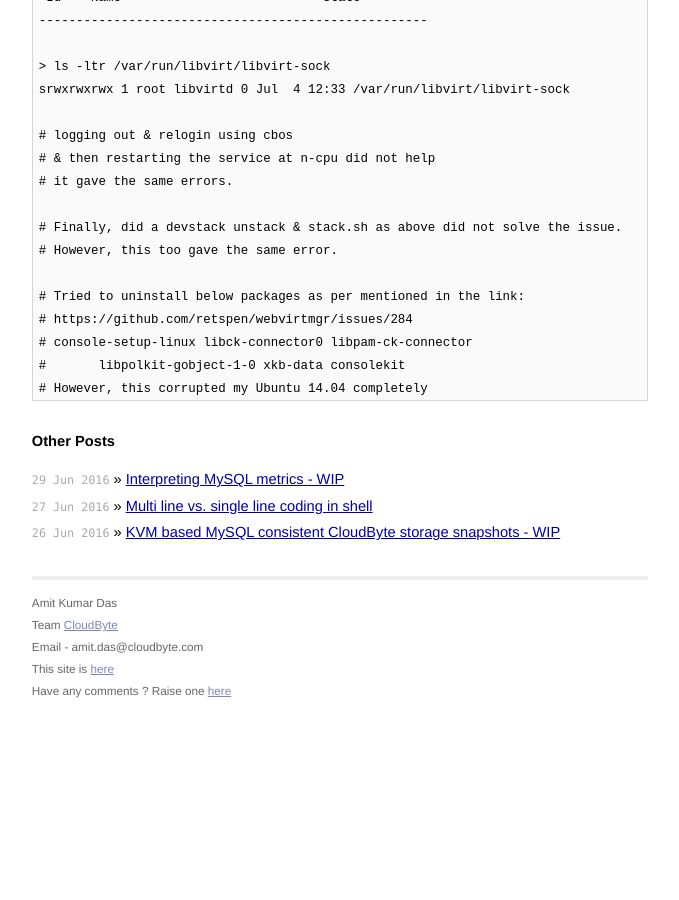
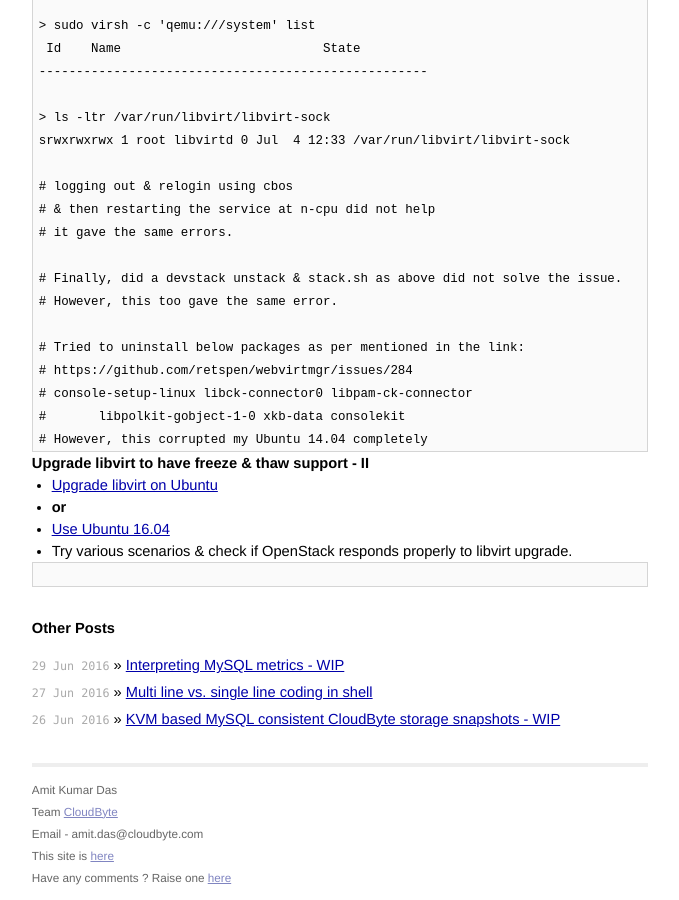
Before and after one commit to AmitKumarDas/amitkumardas.github.io, a Jekyll site: the page built from _posts/2016-04-09-kvm-based-crash-consistent-cloudbyte-storage-snapshots.md, in a window 1280 px wide and 900 px high, scrolled down 6016 px. Shown: the whole window, without its empty margins (300-979 px from the left). Built offline with Jekyll 4.4.1, drawn with Linux system fonts in a browser that asks for light colours; before the commit the page ends 6730 px from its top, so only the background shows below that; some of the changed text lies outside the part shown.

Commit message:
Update 2016-04-09-kvm-based-crash-consistent-cloudbyte-storage-snapshots.md

````diff
--- a/_posts/2016-04-09-kvm-based-crash-consistent-cloudbyte-storage-snapshots.md
+++ b/_posts/2016-04-09-kvm-based-crash-consistent-cloudbyte-storage-snapshots.md
@@ -309,3 +311,14 @@
 # 	libpolkit-gobject-1-0 xkb-data consolekit
 # However, this corrupted my Ubuntu 14.04 completely
 ```
+
+### Upgrade libvirt to have freeze & thaw support - II
+
+- [Upgrade libvirt on Ubuntu](http://nolimitsdesigns.com/game-design/ubuntu-14-04-libvirt-compile-and-install/)
+- __or__
+- [Use Ubuntu 16.04](https://wiki.openstack.org/wiki/LibvirtDistroSupportMatrix)
+- Try various scenarios & check if OpenStack responds properly to libvirt upgrade.
+
+```
+
+```
````
Also changed, not shown: other parts of _posts/2016-04-09-kvm-based-crash-consistent-cloudbyte-storage-snapshots.md (+3 -1 lines).
